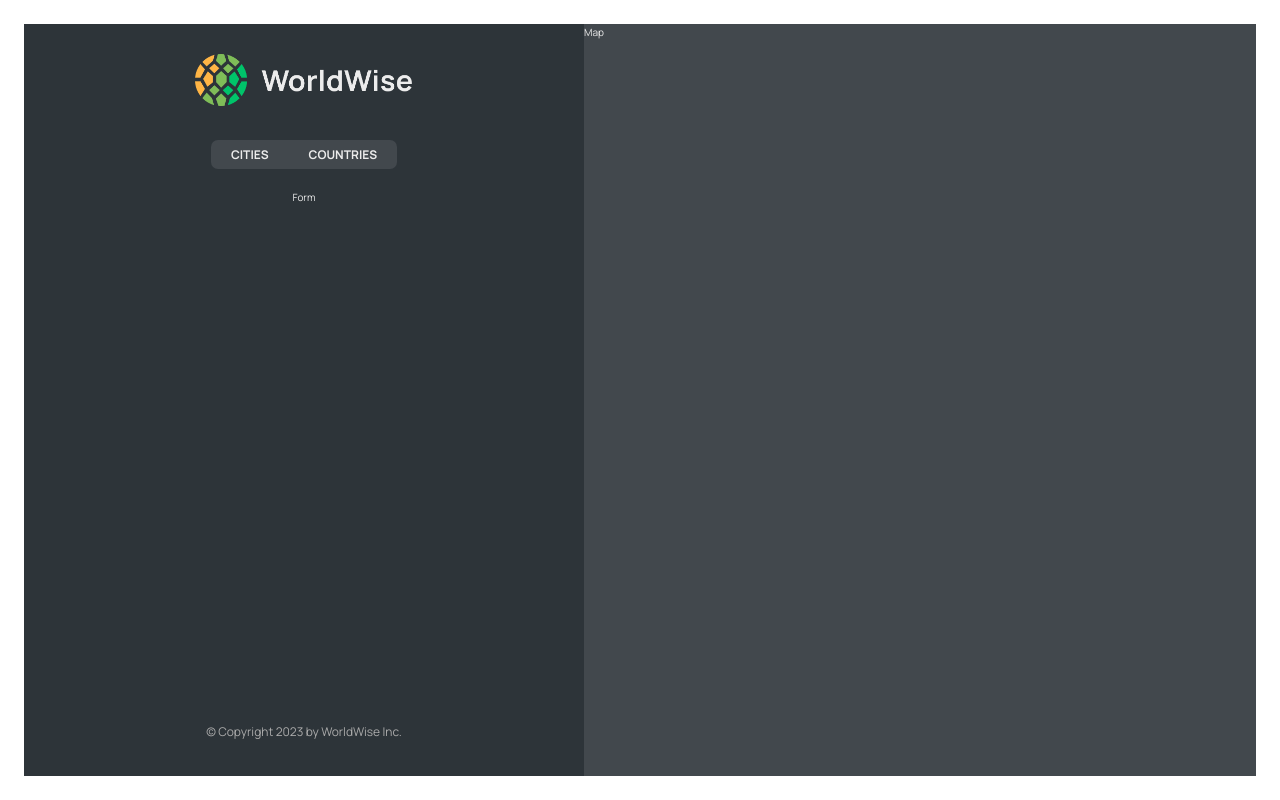
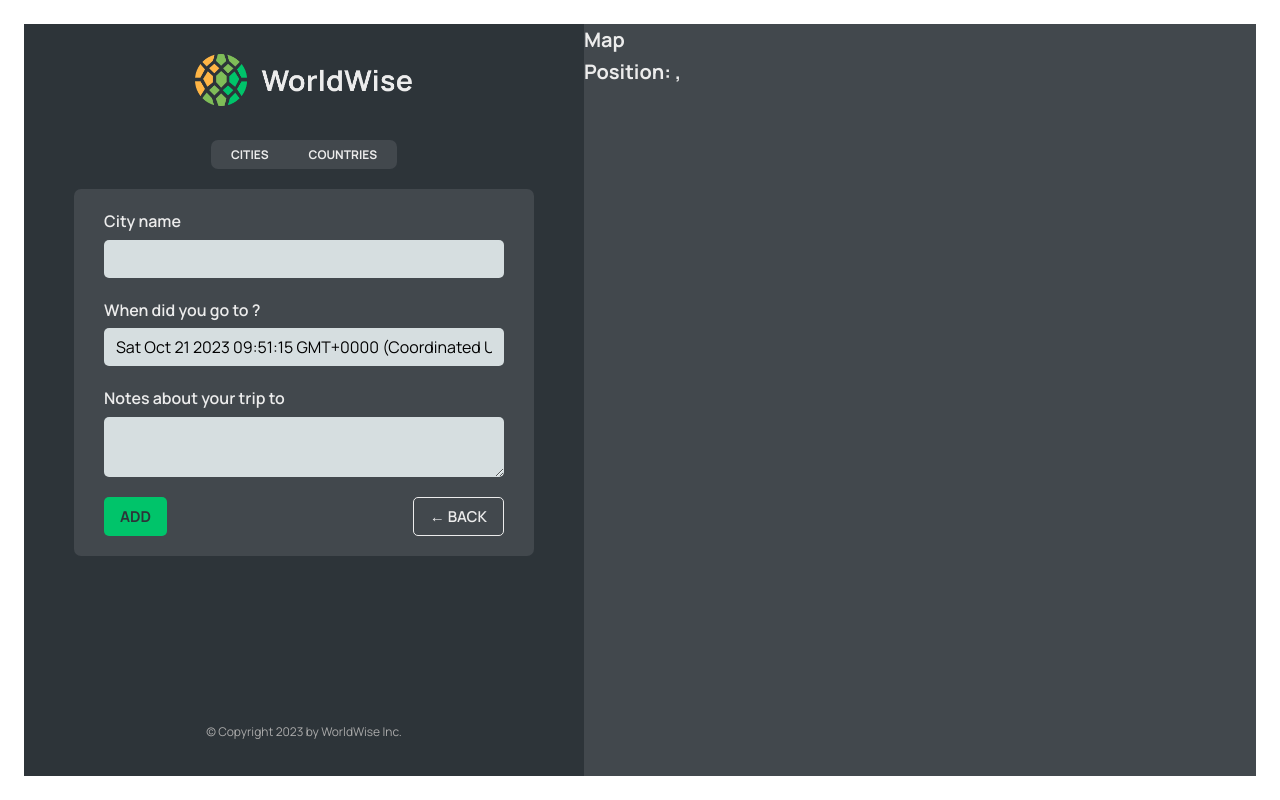
Before and after one commit to lashadeiso/Vite-React-worldWise, a React (Vite) app: page /app/form in a window 1280 px wide. Built offline with nearby package versions, Linux system fonts and the light colour scheme; data requests are answered from the project's data file.

Commit message:
add form fields

```diff
--- a/src/App.jsx
+++ b/src/App.jsx
@@ -1,4 +1,4 @@
-import { BrowserRouter, Routes, Route } from "react-router-dom";
+import { BrowserRouter, Routes, Route, Navigate } from "react-router-dom";
 import { useState, useEffect } from "react";
 import Homepage from "./pages/Homepage";
 import Product from "./pages/Product";
@@ -8,6 +8,8 @@
 import NotFound from "./pages/NotFound";
 import CityList from "./components/CityList";
 import CountryList from "./components/CountryList";
+import City from "./components/City";
+import Form from "./components/Form";
 
 const BASE_URL = "http://localhost:8000";
 
@@ -40,19 +42,17 @@
           <Route path="pricing" element={<Pricing />} />
           <Route path="login" element={<Login />} />
           <Route path="app" element={<AppLayout />}>
-            <Route
-              index
-              element={<CityList cities={cities} isLoading={isLoading} />}
-            />
+            <Route index element={<Navigate replace to="cities" />} />
             <Route
               path="cities"
               element={<CityList cities={cities} isLoading={isLoading} />}
             />
+            <Route path="cities/:id" element={<City />} />
             <Route
               path="countries"
               element={<CountryList cities={cities} isLoading={isLoading} />}
             />
-            <Route path="form" element={<p>Form</p>} />
+            <Route path="form" element={<Form />} />
           </Route>
           <Route path="*" element={<NotFound />} />
         </Routes>
--- /dev/null
+++ b/src/components/Button.jsx
@@ -0,0 +1,16 @@
+import PropTypes from "prop-types";
+import styles from "./Button.module.css";
+function Button({ children, onClick, type }) {
+  return (
+    <button onClick={onClick} className={`${styles.btn} ${styles[type]}`}>
+      {children}
+    </button>
+  );
+}
+
+Button.propTypes = {
+  children: PropTypes.any,
+  onClick: PropTypes.any,
+  type: PropTypes.string,
+};
+export default Button;
--- a/src/components/City.jsx
+++ b/src/components/City.jsx
@@ -1,3 +1,4 @@
+import { useParams, useSearchParams } from "react-router-dom";
 import styles from "./City.module.css";
 
 const formatDate = (date) =>
@@ -9,6 +10,10 @@
   }).format(new Date(date));
 
 function City() {
+  const params = useParams();
+  const [searchParams, setSearchParams] = useSearchParams();
+  const lat = searchParams.get("lat");
+  const lng = searchParams.get("lng");
   // TEMP DATA
   const currentCity = {
     cityName: "Lisbon",
@@ -20,42 +25,49 @@
   const { cityName, emoji, date, notes } = currentCity;
 
   return (
-    <div className={styles.city}>
-      <div className={styles.row}>
-        <h6>City name</h6>
-        <h3>
-          <span>{emoji}</span> {cityName}
-        </h3>
-      </div>
+    <>
+      <h1>City {params.id}</h1>{" "}
+      <h1>
+        Position: {lat},{lng}
+      </h1>
+    </>
+  );
 
-      <div className={styles.row}>
-        <h6>You went to {cityName} on</h6>
-        <p>{formatDate(date || null)}</p>
-      </div>
+  // return (
+  //   <div className={styles.city}>
+  //     <div className={styles.row}>
+  //       <h6>City name</h6>
+  //       <h3>
+  //         <span>{emoji}</span> {cityName}
+  //       </h3>
+  //     </div>
 
-      {notes && (
-        <div className={styles.row}>
-          <h6>Your notes</h6>
-          <p>{notes}</p>
-        </div>
-      )}
+  //     <div className={styles.row}>
+  //       <h6>You went to {cityName} on</h6>
+  //       <p>{formatDate(date || null)}</p>
+  //     </div>
 
-      <div className={styles.row}>
-        <h6>Learn more</h6>
-        <a
-          href={`https://en.wikipedia.org/wiki/${cityName}`}
-          target="_blank"
-          rel="noreferrer"
-        >
-          Check out {cityName} on Wikipedia &rarr;
-        </a>
-      </div>
+  //     {notes && (
+  //       <div className={styles.row}>
+  //         <h6>Your notes</h6>
+  //         <p>{notes}</p>
+  //       </div>
+  //     )}
 
-      <div>
-        <ButtonBack />
-      </div>
-    </div>
-  );
+  //     <div className={styles.row}>
+  //       <h6>Learn more</h6>
+  //       <a
+  //         href={`https://en.wikipedia.org/wiki/${cityName}`}
+  //         target="_blank"
+  //         rel="noreferrer"
+  //       >
+  //         Check out {cityName} on Wikipedia &rarr;
+  //       </a>
+  //     </div>
+
+  //     <div>{/* <ButtonBack /> */}</div>
+  //   </div>
+  // );
 }
 
 export default City;
--- a/src/components/CityItem.jsx
+++ b/src/components/CityItem.jsx
@@ -1,4 +1,5 @@
 import PropTypes from "prop-types";
+import { Link } from "react-router-dom";
 import styles from "./CityItem.module.css";
 
 const formatDate = (date) =>
@@ -10,11 +11,16 @@
 
 function CityItem({ city }) {
   return (
-    <li className={styles.cityItem}>
-      <span className={`${styles.emoji} fi fi-${city.emoji}`}> </span>
-      <span className={styles.name}>{city.cityName}</span>
-      <time className={styles.date}>({formatDate(city.date)})</time>
-      <button className={styles.deleteBtn}>&times;</button>
+    <li>
+      <Link
+        className={styles.cityItem}
+        to={`${city.id}?lat=${city.position.lat}&lng=${city.position.lng}`}
+      >
+        <span className={`${styles.emoji} fi fi-${city.emoji}`}> </span>
+        <span className={styles.name}>{city.cityName}</span>
+        <time className={styles.date}>({formatDate(city.date)})</time>
+        <button className={styles.deleteBtn}>&times;</button>
+      </Link>
     </li>
   );
 }
--- a/src/components/Form.jsx
+++ b/src/components/Form.jsx
@@ -1,6 +1,9 @@
 // "https://api.bigdatacloud.net/data/reverse-geocode-client?latitude=0&longitude=0"
 
 import { useState } from "react";
+import { useNavigate } from "react-router-dom";
+import PropTypes from "prop-types";
+import Button from "./Button";
 
 import styles from "./Form.module.css";
 
@@ -13,6 +16,7 @@
 }
 
 function Form() {
+  const navigate = useNavigate();
   const [cityName, setCityName] = useState("");
   const [country, setCountry] = useState("");
   const [date, setDate] = useState(new Date());
@@ -49,11 +53,23 @@
       </div>
 
       <div className={styles.buttons}>
-        <button>Add</button>
-        <button>&larr; Back</button>
+        <Button type="primary">Add</Button>
+        <Button
+          type="back"
+          onClick={(e) => {
+            e.preventDefault();
+            navigate(-1);
+          }}
+        >
+          &larr; Back
+        </Button>
       </div>
     </form>
   );
 }
 
+convertToEmoji.propTypes = {
+  countryCode: PropTypes.string,
+};
+
 export default Form;
--- a/src/components/Map.jsx
+++ b/src/components/Map.jsx
@@ -1,6 +1,18 @@
+import { useSearchParams, useNavigate } from "react-router-dom";
 import styles from "./Map.module.css";
 function Map() {
-  return <div className={styles.mapContainer}>Map</div>;
+  const navigate = useNavigate();
+  const [searchParams, setSearchParams] = useSearchParams();
+  const lat = searchParams.get("lat");
+  const lng = searchParams.get("lng");
+  return (
+    <div className={styles.mapContainer} onClick={() => navigate("form")}>
+      <h1>Map</h1>
+      <h1>
+        Position: {lat},{lng}
+      </h1>
+    </div>
+  );
 }
 
 export default Map;
```
